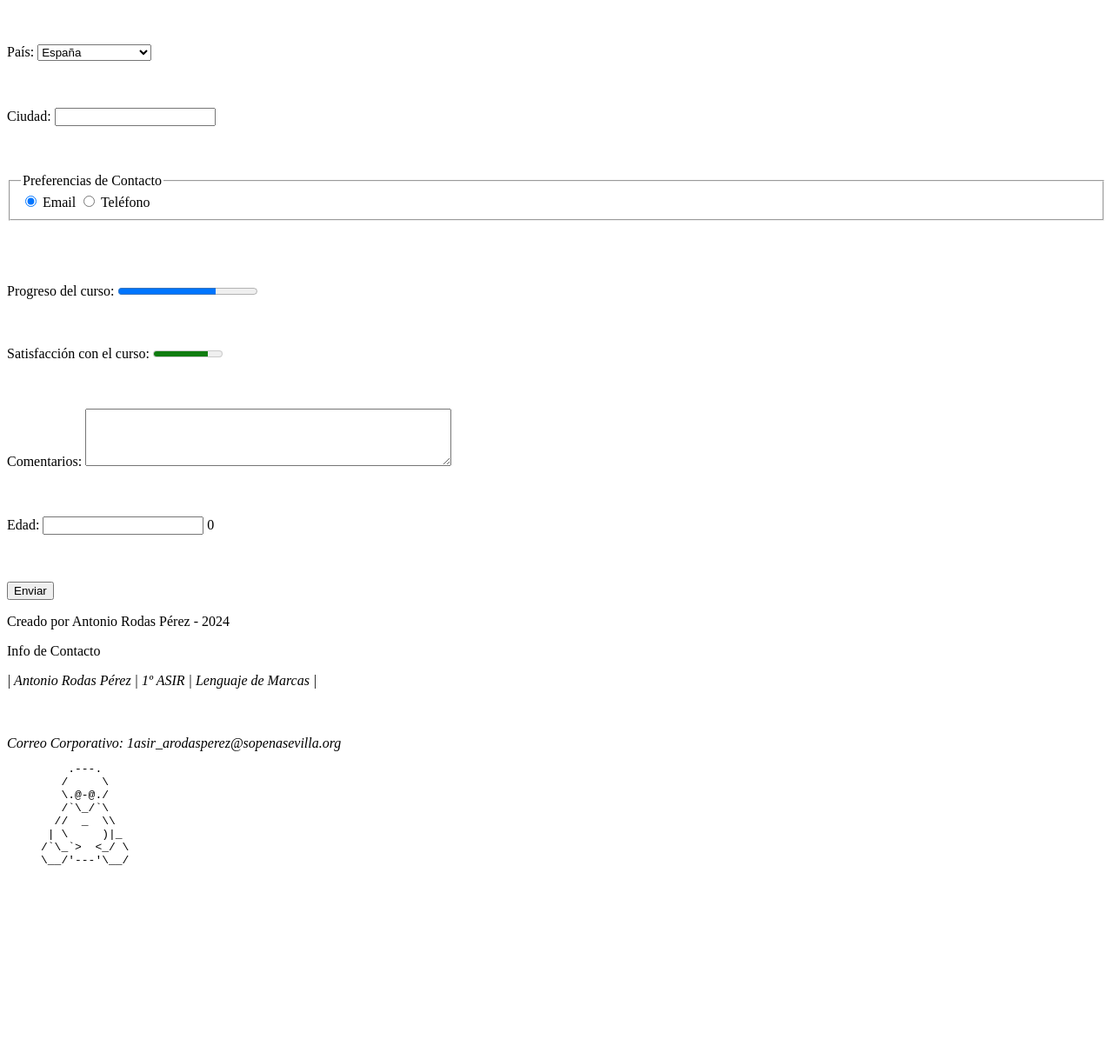
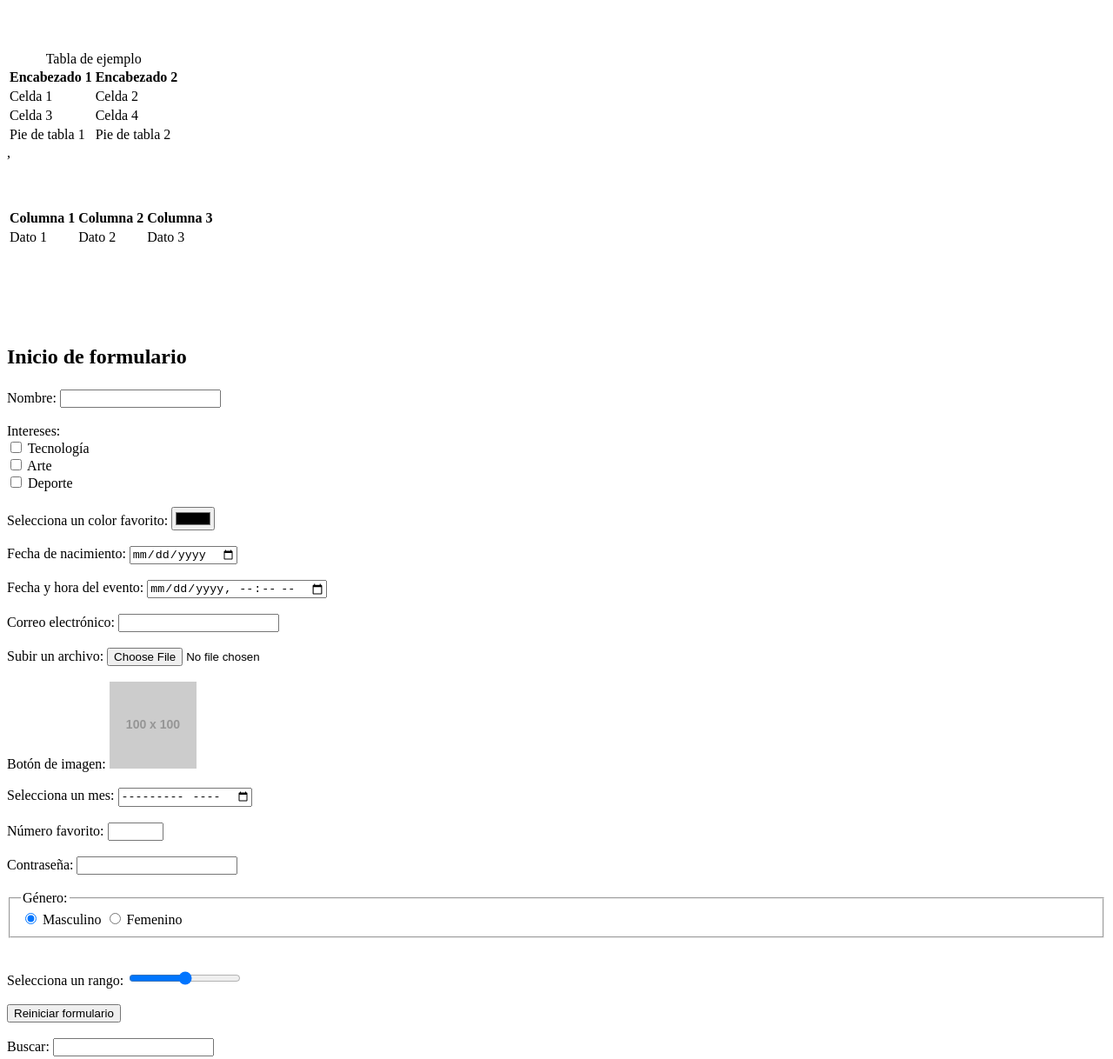
Before and after one commit to arodasperez/paginawebldm, a plain HTML site: page index.html in a window 1280 px wide. Shown: the part 5549-6767 px from the top of the page at 87% size. Before the commit the page ends 6574 px from the top, so only its background shows below. Drawn offline with Linux system fonts and the light colour scheme; placeholder pictures from the web are drawn by us.

Commit message:
Formulario Arreglado

```diff
--- a/index.html
+++ b/index.html
@@ -126,7 +126,7 @@
                 <h2>Capítulo 2: Elementos de Línea</h2>
                 <p>
                     <!-- Antonio Rodas Pérez: <a> Enlace hacia otra página o sección dentro de la pagina web -->
-                    <a href="https://www.google.es">Enlace a google españa</a>,
+                    <a href="https://www.google.es">Enlace a google españa</a>
                     <br><br>
                     <br><br>
 
@@ -279,15 +279,15 @@
                     <br><br>
 
                     <!-- Antonio Rodas Pérez: <object> Incrustación de contenido multimedia -->
-                    <object data="imagen.svg" type="image/svg+xml" width="300" height="200">Contenido no disponible</object>,
+                    <object data="https://upload.wikimedia.org/wikipedia/commons/8/80/Wikipedia-logo-v2.svg" type="image/svg+xml" width="300" height="200">Contenido no disponible</object>,
                     <br><br>
                     <br><br>
 
                     <!-- Antonio Rodas Pérez: <picture> Conjunto de imágenes alternativas para distintos dispositivos -->
 
                     <picture>
-                        <source srcset="imagen-pequena.jpg" media="(max-width: 600px)">
-                        <source srcset="imagen-grande.jpg" media="(min-width: 1000px)">
+                        <source srcset="https://i.pinimg.com/736x/73/60/8f/73608ffc5b6e0c3f20058185986bdbad.jpg" media="(max-width: 600px)">
+                        <source srcset="https://upload.wikimedia.org/wikipedia/commons/d/d7/Cristiano_Ronaldo_playing_for_Al_Nassr_FC_against_Persepolis%2C_September_2023_%28cropped%29.jpg" media="(min-width: 1000px)">
                         <img src="https://st.depositphotos.com/1837549/1885/i/950/depositphotos_18851705-stock-photo-cristiano-ronaldo-of-real-madrid.jpg" alt="Descripción de la imagen">
                     </picture>,
                     <br><br>
@@ -347,66 +347,106 @@
                     <!-- Antonio Rodas Pérez: Campo de texto para el nombre con etiqueta -->
                     <label for="nombre">Nombre:</label>
                     <input type="text" id="nombre" name="nombre" required>
-                    <br><br><br><br>
+                    <br><br>
 
-                    <!-- Antonio Rodas Pérez: Lista desplegable con <optgroup> y <option> -->
-                    <label for="pais">País:</label>
-                    <select id="pais" name="pais">
-                        <optgroup label="Europa">
-                            <option value="es">España</option>
-                            <option value="fr">Francia</option>
-                            <option value="it">Italia</option>
-                        </optgroup>
-                        <optgroup label="América">
-                            <option value="us">Estados Unidos</option>
-                            <option value="mx">México</option>
-                            <option value="ar">Argentina</option>
-                        </optgroup>
-                    </select>
-                    <br><br><br><br>
+                    <!-- Antonio Rodas Pérez: Casillas de verificación (checkbox) -->
+                    <label for="intereses">Intereses:</label><br>
+                    <label><input type="checkbox" name="intereses" value="tecnologia"> Tecnología</label><br>
+                    <label><input type="checkbox" name="intereses" value="arte"> Arte</label><br>
+                    <label><input type="checkbox" name="intereses" value="deporte"> Deporte</label>
+                    <br><br>
 
-                    <!-- Antonio Rodas Pérez: Campo de entrada con <datalist> para sugerencias -->
-                    <label for="ciudad">Ciudad:</label>
-                    <input list="ciudades" id="ciudad" name="ciudad">
-                    <datalist id="ciudades">
-                        <option value="Madrid">
-                        <option value="París">
-                        <option value="Roma">
-                        <option value="Nueva York">
-                        <option value="Buenos Aires">
-                    </datalist>
-                    <br><br><br><br>
+                    <!-- Antonio Rodas Pérez: Campo para selección de color -->
+                    <label for="color">Selecciona un color favorito:</label>
+                    <input type="color" id="color" name="color">
+                    <br><br>
 
-                    <!-- Antonio Rodas Pérez: Grupo de campos usando <fieldset> y <legend> -->
+                    <!-- Antonio Rodas Pérez: Campo de fecha -->
+                    <label for="fecha">Fecha de nacimiento:</label>
+                    <input type="date" id="fecha" name="fecha">
+                    <br><br>
+
+                    <!-- Antonio Rodas Pérez: Campo de fecha y hora local -->
+                    <label for="fecha-hora">Fecha y hora del evento:</label>
+                    <input type="datetime-local" id="fecha-hora" name="fecha-hora">
+                    <br><br>
+
+                    <!-- Antonio Rodas Pérez: Campo de correo electrónico -->
+                    <label for="email">Correo electrónico:</label>
+                    <input type="email" id="email" name="email">
+                    <br><br>
+
+                    <!-- Antonio Rodas Pérez: Campo para subir archivos -->
+                    <label for="archivo">Subir un archivo:</label>
+                    <input type="file" id="archivo" name="archivo">
+                    <br><br>
+
+                    <!-- Antonio Rodas Pérez: Campo oculto -->
+                    <input type="hidden" name="usuarioID" value="12345">
+
+                    <!-- Antonio Rodas Pérez: Botón de imagen -->
+                    <label for="imagen">Botón de imagen:</label>
+                    <input type="image" src="https://via.placeholder.com/100" alt="Enviar imagen">
+                    <br><br>
+
+                    <!-- Antonio Rodas Pérez: Campo de mes -->
+                    <label for="mes">Selecciona un mes:</label>
+                    <input type="month" id="mes" name="mes">
+                    <br><br>
+
+                    <!-- Antonio Rodas Pérez: Campo numérico -->
+                    <label for="numero">Número favorito:</label>
+                    <input type="number" id="numero" name="numero" min="1" max="100">
+                    <br><br>
+
+                    <!-- Antonio Rodas Pérez: Campo de contraseña -->
+                    <label for="password">Contraseña:</label>
+                    <input type="password" id="password" name="password">
+                    <br><br>
+
+                    <!-- Antonio Rodas Pérez: Botones de opción (radio) -->
                     <fieldset>
-                        <legend>Preferencias de Contacto</legend>
-                        <label><input type="radio" name="contacto" value="email" checked> Email</label>
-                        <label><input type="radio" name="contacto" value="telefono"> Teléfono</label>
+                        <legend>Género:</legend>
+                        <label><input type="radio" name="genero" value="masculino" checked> Masculino</label>
+                        <label><input type="radio" name="genero" value="femenino"> Femenino</label>
                     </fieldset>
-                    <br><br><br><br>
+                    <br><br>
 
-                    <!-- Antonio Rodas Pérez: Barra de progreso con <progress> -->
-                    <label for="progreso">Progreso del curso:</label>
-                    <progress id="progreso" value="70" max="100">70%</progress>
-                    <br><br><br><br>
+                    <!-- Antonio Rodas Pérez: Selector de rango -->
+                    <label for="rango">Selecciona un rango:</label>
+                    <input type="range" id="rango" name="rango" min="0" max="10">
+                    <br><br>
 
-                    <!-- Antonio Rodas Pérez: Medidor de valor dentro de un rango con <meter> -->
-                    <label for="satisfaccion">Satisfacción con el curso:</label>
-                    <meter id="satisfaccion" value="0.8" min="0" max="1">80%</meter>
-                    <br><br><br><br>
+                    <!-- Antonio Rodas Pérez: Botón de reinicio -->
+                    <button type="reset">Reiniciar formulario</button>
+                    <br><br>
 
-                    <!-- Antonio Rodas Pérez: Área de texto con <textarea> -->
-                    <label for="comentarios">Comentarios:</label>
-                    <textarea id="comentarios" name="comentarios" rows="4" cols="50"></textarea>
-                    <br><br><br><br>
+                    <!-- Antonio Rodas Pérez: Campo de búsqueda -->
+                    <label for="busqueda">Buscar:</label>
+                    <input type="search" id="busqueda" name="busqueda">
+                    <br><br>
 
-                    <!-- Antonio Rodas Pérez: Campo para mostrar resultados con <output> -->
-                    <label for="edad">Edad:</label>
-                    <input type="number" id="edad" name="edad" oninput="resultado.value = edad.value">
-                    <output name="resultado" for="edad">0</output>
-                    <br><br><br><br>
+                    <!-- Antonio Rodas Pérez: Campo de teléfono -->
+                    <label for="telefono">Número de teléfono:</label>
+                    <input type="tel" id="telefono" name="telefono">
+                    <br><br>
 
-                    <!-- Antonio Rodas Pérez: Botón de envío con <button> -->
+                    <!-- Antonio Rodas Pérez: Campo de tiempo -->
+                    <label for="hora">Hora de inicio:</label>
+                    <input type="time" id="hora" name="hora">
+                    <br><br>
+
+                    <!-- Antonio Rodas Pérez: Campo de URL -->
+                    <label for="sitio">Sitio web:</label>
+                    <input type="url" id="sitio" name="sitio">
+                    <br><br>
+
+                    <!-- Antonio Rodas Pérez: Campo de semana -->
+                    <label for="semana">Selecciona una semana:</label>
+                    <input type="week" id="semana" name="semana">
+                    <br><br>
+
+                    <!-- Antonio Rodas Pérez: Botón de envío -->
                     <button type="submit">Enviar</button>
                 </form>
             </div>
```
